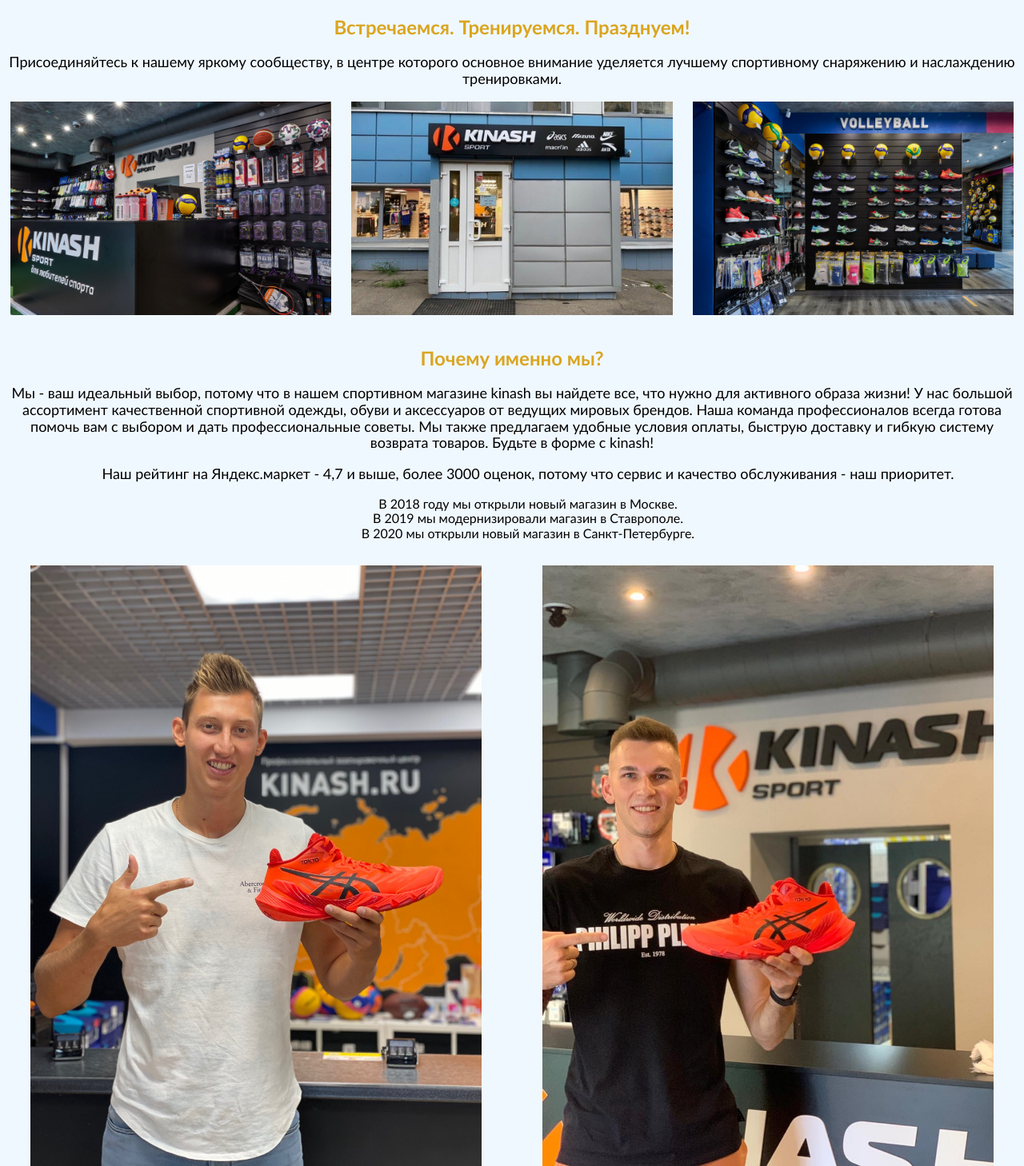
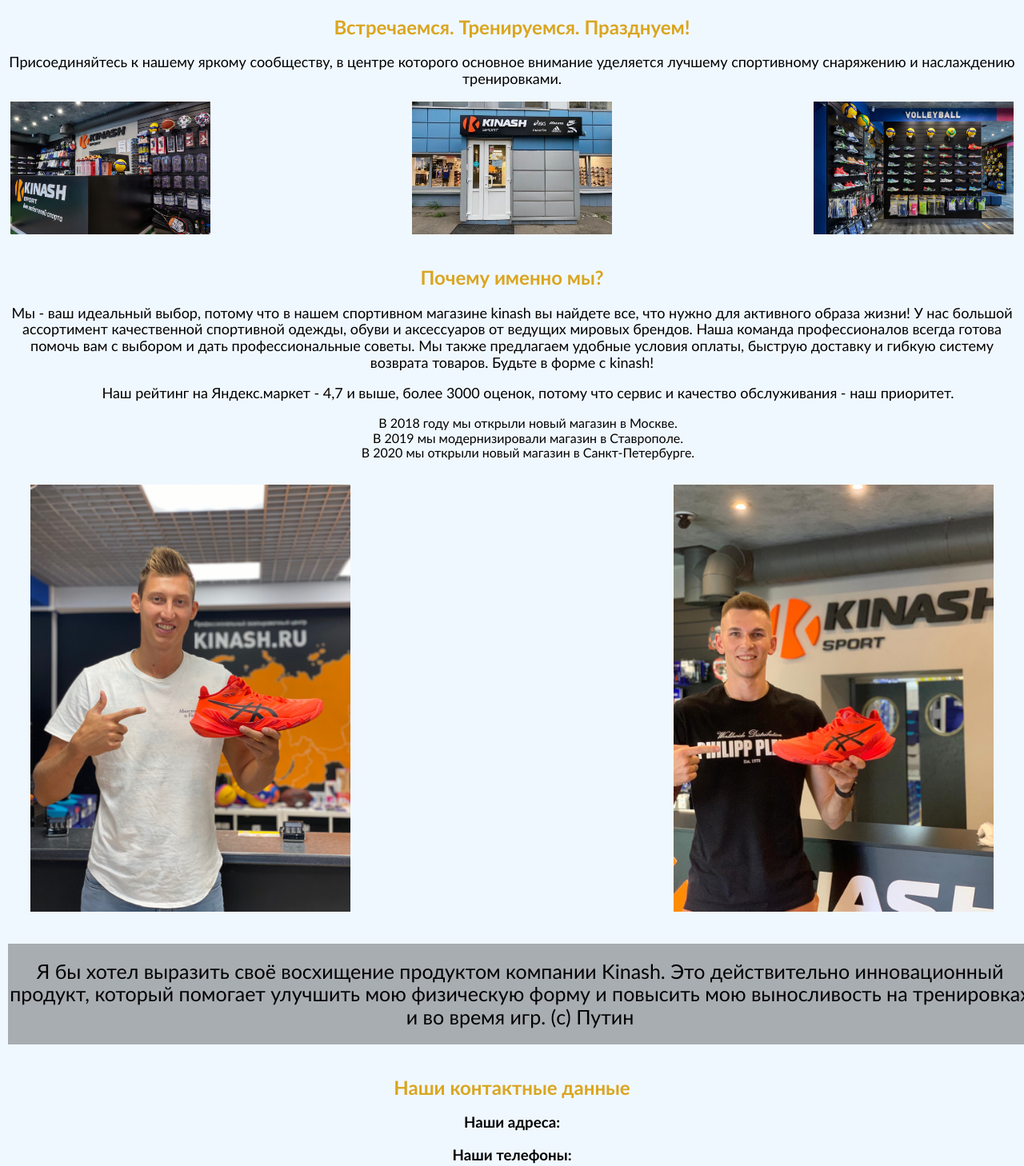
Before and after one commit to TagKir/KinashSide, a plain HTML site: page index.html in a window 1280 px wide. Shown: the part 240-1698 px from the top of the page at 80% size. Drawn offline with Linux system fonts and the light colour scheme.

Commit message:
Update styles.css

```diff
--- a/styles.css
+++ b/styles.css
@@ -65,12 +65,16 @@ footer ul {
   justify-content: space-between;
 }
 .images img {
+  flex-basis: 250px;
   margin: 0 1%;
   min-width: 1px;
+  flex-shrink: 1;
 }
 .images2 img {
+  flex-basis: 400px;
   margin: 0 3%;
   min-width: 1px;
+  flex-shrink: 1;
 }
 
 .iwant {
```
